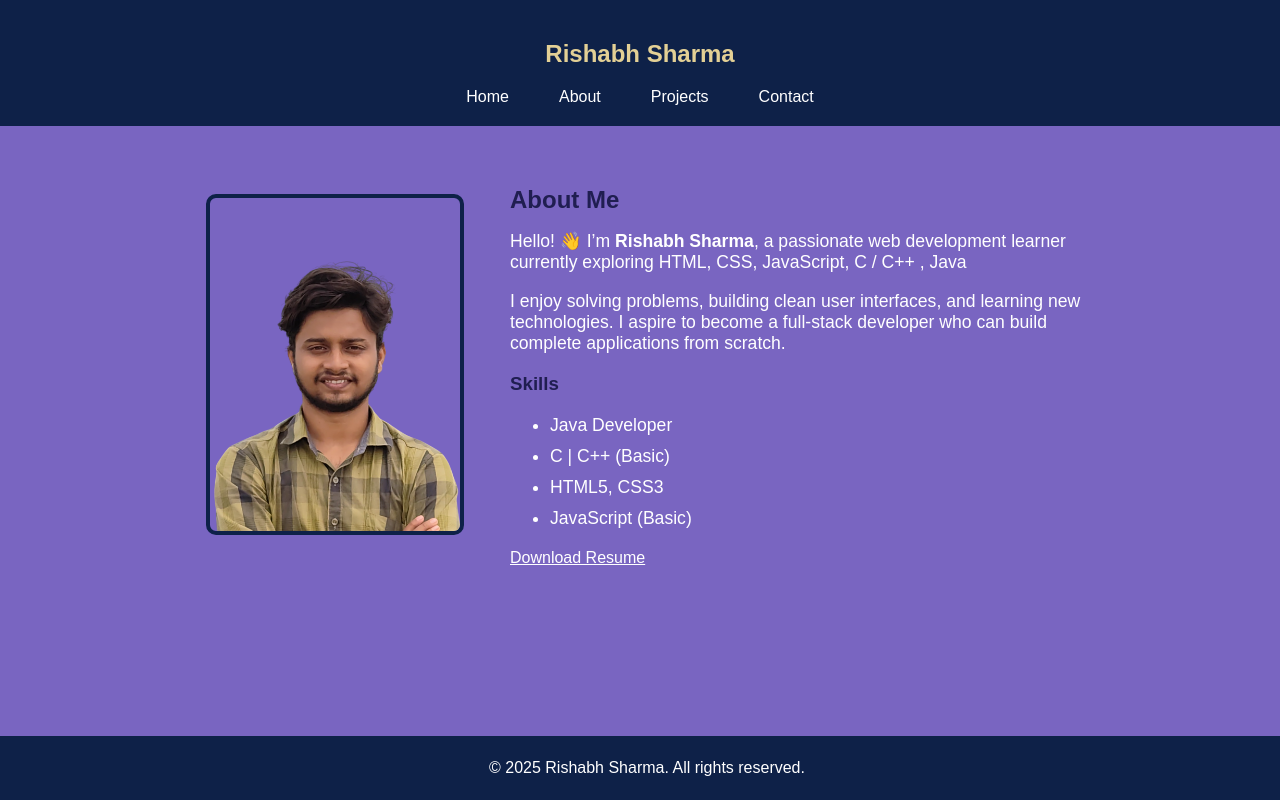
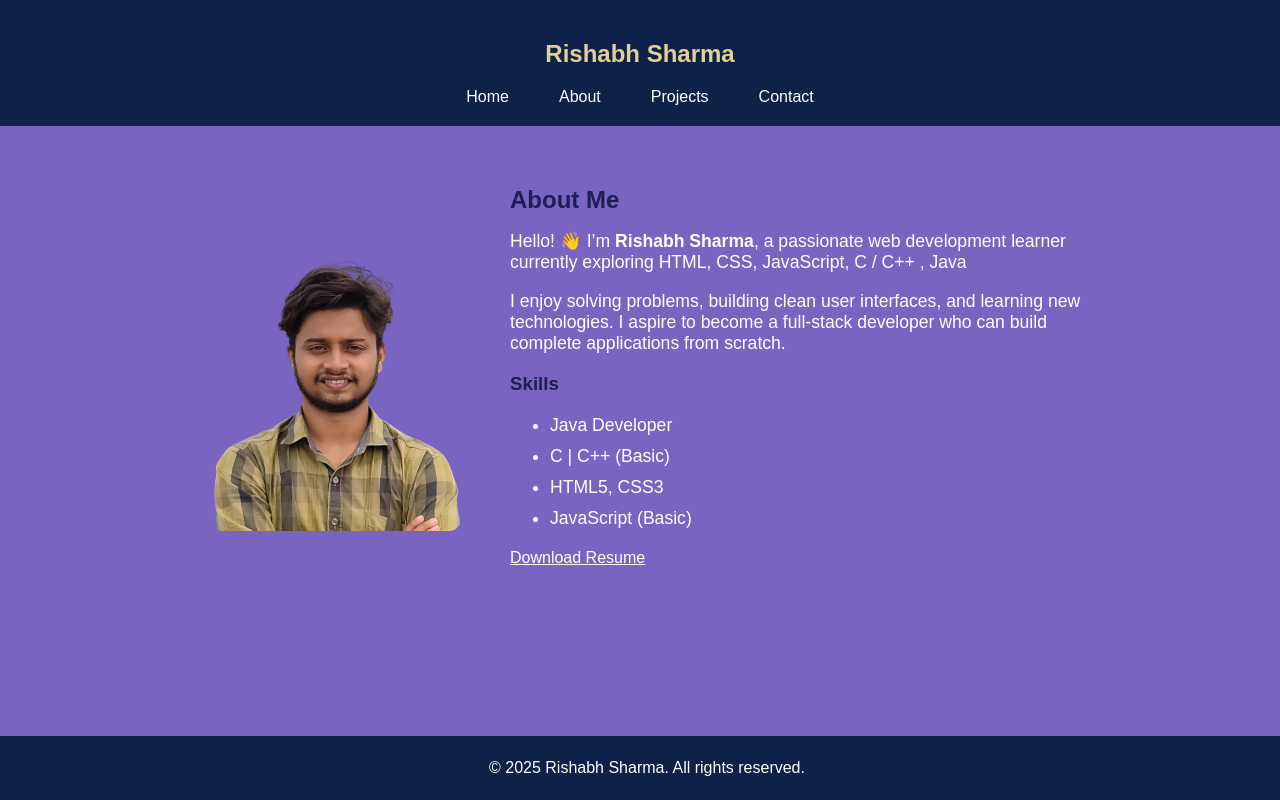
Before and after one commit to Rishabhsharma0308/website, a plain HTML site: page about.html in a window 1280 px wide. Drawn offline with Linux system fonts and the light colour scheme.

Commit message:
Update style.css

```diff
--- a/style.css
+++ b/style.css
@@ -87,7 +87,7 @@ text-align:left;
   max-width: 250px;
   height: auto;
   border-radius: 10px;
-  border: 4px solid #0E2148;
+/*   border: 4px solid #0E2148; */
 }
 .about-content {
   flex: 2 1 500px;
```
